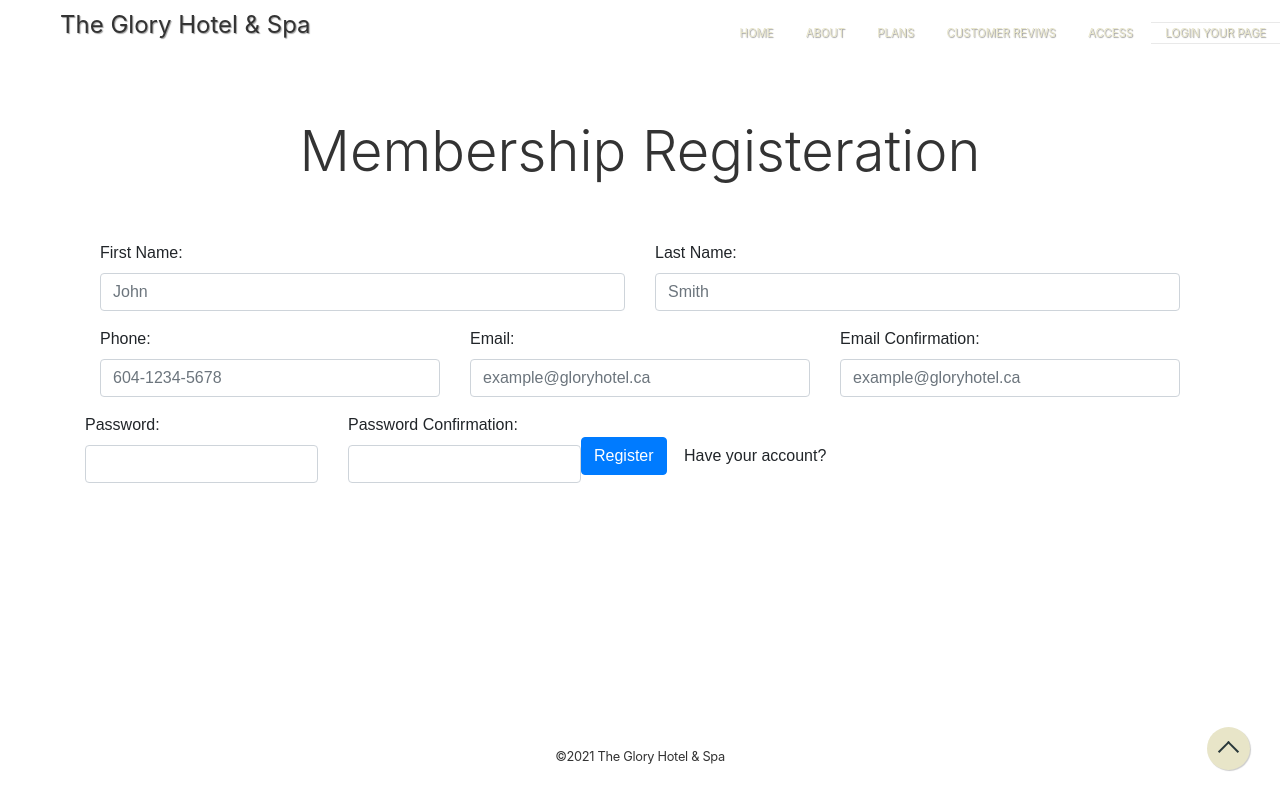
After one commit to YurikoU/Course_Project, a PHP site: page /signin.php in a window 1280 px wide. The commit adds this page. Run offline with PHP 8.4, Linux system fonts and the light colour scheme; some libraries are stand-ins or nearby versions.

Commit message:
Add files via upload

```diff
--- a/CSS/style.css
+++ b/CSS/style.css
@@ -203,3 +203,9 @@ body > footer > p
   background-color: rgba(226, 226, 226, 0.658);
   height: 250px;
 }
+
+
+body.login > main > form {
+  /* display: inline-block; */
+  width: 300px;
+}
--- a/Head_and_footer/head.php
+++ b/Head_and_footer/head.php
@@ -13,3 +13,4 @@
   <link rel="stylesheet" href="CSS/style.css" /> <!--custom styles-->
   <link rel="shortcut icon" href="Images/favicon.png" type="image/png" />
   <!-- The source of the favicon  https://www.flaticon.com/free-icon/menu_1828859 -->
+  <script src='https://www.google.com/recaptcha/api.js' async defer ></script>
--- a/about.php
+++ b/about.php
@@ -16,8 +16,8 @@
           <a href="plans.php" class="uk-h5">PLANS</a>
           <a href="reviews.php" class="uk-h5">CUSTOMER REVIWS</a>
           <a href="access.php" class="uk-h5">ACCESS</a>
-          <a href="membership_top.php" class="uk-h5">LOGIN YOUR PAGE</a>
-          <a href="membership_top.php" class="uk-h5">SIGN UP</a>
+          <a href="signin.php" class="uk-h5">LOGIN YOUR PAGE</a>
+          <!-- <a href="membership_top.php" class="uk-h5">SIGN UP</a> -->
         </div>
       </nav>
     </header>
--- a/access.php
+++ b/access.php
@@ -15,8 +15,8 @@
           <a href="plans.php" class="uk-h5">PLANS</a>
           <a href="reviews.php" class="uk-h5">CUSTOMER REVIWS</a>
           <a href="access.php" class="current_page uk-h5">ACCESS</a>
-          <a href="membership_top.php" class="uk-h5">LOGIN YOUR PAGE</a>
-          <a href="membership_top.php" class="uk-h5">SIGN UP</a>
+          <a href="signin.php" class="uk-h5">LOGIN YOUR PAGE</a>
+          <!-- <a href="membership_top.php" class="uk-h5">SIGN UP</a> -->
         </div>
       </nav>
     </header>
--- /dev/null
+++ b/config.php
@@ -0,0 +1,5 @@
+<?php
+
+  // Defined your site key and secret key
+  define('SITEKEY', '6Lfu2JkaAAAAAIYE8y5dk0oGY8WWSF63gSbr5ZF7');
+  define('SECRETKEY', '6Lfu2JkaAAAAAFAMlBHK_VInuR83uNSwMsFG1eOY');
--- a/index.php
+++ b/index.php
@@ -16,8 +16,8 @@
           <a href="plans.php" class="uk-h5">PLANS</a>
           <a href="reviews.php" class="uk-h5">CUSTOMER REVIWS</a>
           <a href="access.php" class="uk-h5">ACCESS</a>
-          <a href="membership_top.php" class="uk-h5">LOGIN YOUR PAGE</a>
-          <a href="membership_top.php" class="uk-h5">SIGN UP</a>
+          <a href="signin.php" class="uk-h5">LOGIN YOUR PAGE</a>
+          <!-- <a href="membership_top.php" class="uk-h5">SIGN UP</a> -->
         </div>
       </nav>
     </header>
--- /dev/null
+++ b/signin.php
@@ -0,0 +1,100 @@
+<?PHP include('Head_and_footer/head.php'); ?>
+    <title> MEMBERSHIP | The Glory Hotel & Spa </title>
+    <meta name="description" content="membership page" />
+  </head>
+
+  <body class="reviews">
+
+    <header>
+        <nav class="menu_bar">
+          <div class="menu_bar_title">
+            <h3 class="uk-h3">The Glory Hotel & Spa</h3>
+          </div>
+          <div class="menu_bar_items">
+            <a href="index.php" class="uk-h5">HOME</a>
+            <a href="about.php" class="uk-h5">ABOUT</a>
+            <a href="plans.php" class="uk-h5">PLANS</a>
+            <a href="reviews.php" class="uk-h5">CUSTOMER REVIWS</a>
+            <a href="access.php" class="uk-h5">ACCESS</a>
+            <a href="#" class="current_page uk-h5">LOGIN YOUR PAGE</a>
+            <!-- <a href="#" class="uk-h5">SIGN UP</a> -->
+          </div>
+        </nav>
+    </header>
+
+    <main>
+
+    <div class="container">
+      <div class="py-5 text-center">
+        <h2 class="display-4">Membership Registeration</h2>
+      </div>
+
+      <div class="col">
+        <form action="./register.php" method="post" novalidate>
+          <div class="row">
+            <div class="col-sm-6 form-group">
+              <label for="first_name" class="form-label">First Name:</label>
+              <input class="form-control" type="text" name="first_name" required placeholder="John" value="<?= $form_values['first_name'] ?? null ?>">
+            </div>
+            <div class="col-sm-6 form-group">
+              <label for="last_name" class="form-label">Last Name:</label>
+              <input class="form-control" type="text" name="last_name" required placeholder="Smith" value="<?= $form_values['last_name'] ?? null ?>">
+            </div>
+          </div>
+
+          <div  class="row">
+            <div class="col-sm-4 form-group">
+              <label for="phone" class="form-label">Phone:</label>
+              <input class="form-control" type="phone" name="phone" placeholder="604-1234-5678" required value="<?= $form_values['phone'] ?? null ?>">
+            </div>
+            <div class="col-sm-4 form-group">
+              <label for="email" class="form-label">Email:</label>
+              <input class="form-control" type="email" name="email" placeholder="example@gloryhotel.ca" required value="<?= $form_values['email'] ?? null ?>">
+            </div>
+            <div class="col-sm-4 form-group">
+                <label for="email_confirmation" class="form-label">Email Confirmation:</label>
+                <input class="form-control" type="email" name="email_confirmation" placeholder="example@gloryhotel.ca" required value="<?= $form_values['email_confirmation'] ?? null ?>">
+            </div>
+
+            <div  class="row">
+              <div class="col-sm-6 form-group">
+                <label for="password" class="form-label">Password:</label>
+                <input class="form-control" type="password" name="password" required>
+              </div>
+              <div class="col-sm-6 form-group">
+                <label for="password_confirmation" class="form-label">Password Confirmation:</label>
+                <input class="form-control" type="password" name="password_confirmation" required>
+              </div>
+            </div>
+
+          <!-- Add the recaptcha field -->
+          <input type="hidden" name="recaptcha_response" id="recaptchaResponse">
+
+          <div class="row my-4">
+            <div class="col form-group">
+                <button class="btn btn-primary" type="submit">Register</button>
+                <a class="btn" href="login.php">Have your account?</a>
+            </div>
+          </div>
+        </form>
+      </div>
+    </div>
+
+
+
+    <!-- Add the recaptcha scripts -->
+    <?php include_once('config.php') ?>
+    <script src="https://www.google.com/recaptcha/api.js?render=<?= SITEKEY ?>"></script>
+    <script>
+      grecaptcha.ready(() => {
+        grecaptcha.execute("<?= SITEKEY ?>", { action: "register" })
+        .then(token => document.querySelector("#recaptchaResponse").value = token)
+        .catch(error => console.error(error));
+      });
+
+      </script>
+
+    </div>
+    </main>
+
+<?PHP include('Head_and_footer/footer.php'); ?>
--- a/updating_info.php
+++ b/updating_info.php
@@ -16,8 +16,8 @@
           <a href="plans.php" class="current_page uk-h5">PLANS</a>
           <a href="reviews.php" class="uk-h5">CUSTOMER REVIWS</a>
           <a href="access.php" class="uk-h5">ACCESS</a>
-          <a href="membership_top.php" class="uk-h5">LOGIN YOUR PAGE</a>
-          <a href="membership_top.php" class="uk-h5">SIGN UP</a>
+          <a href="signin.php" class="uk-h5">LOGIN YOUR PAGE</a>
+          <!-- <a href="membership_top.php" class="uk-h5">SIGN UP</a> -->
         </div>
       </nav>
   </header>
@@ -32,7 +32,7 @@
 
       //Connect to the database
       require('connect.php');
-      $updating_info_query = "SELECT * FROM booking_info WHERE booking_id = :booking_id";
+      $updating_info_query = "select * from booking_info where booking_id = :booking_id";
       //Call the prepare method of the PDO object
       $statement = $dbo->prepare($updating_info_query);
       //Bind the parameter
```
Also changed, not shown: booking_process.php (+8 -8 lines), connect.php (+5 -3 lines), delete_plan.php (+4 -3 lines), login.php (added, +52 -0 lines), login_process.php (added, +53 -0 lines), plans.php (+33 -12 lines), register.php (added, +134 -0 lines), reviews.php (+3 -4 lines).
